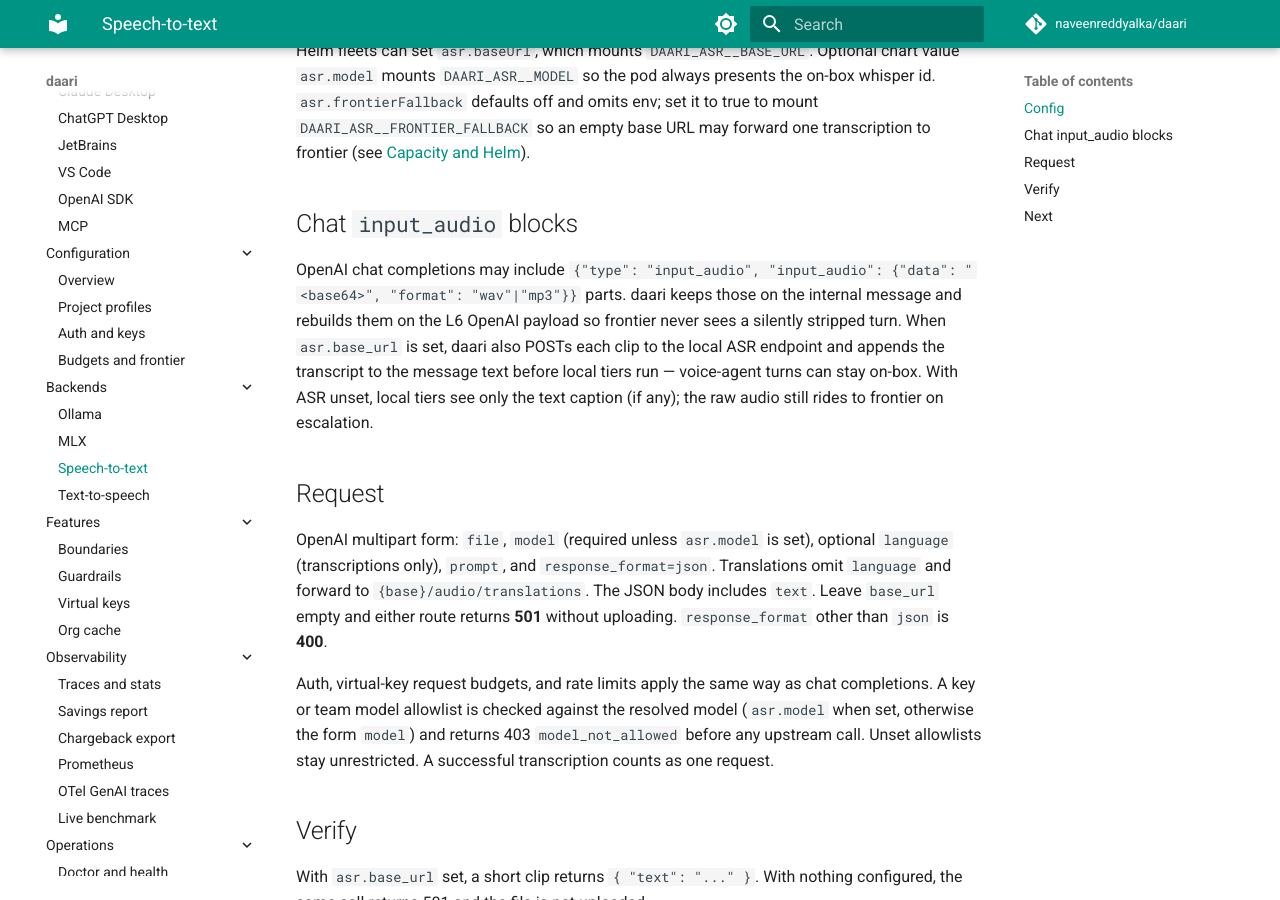
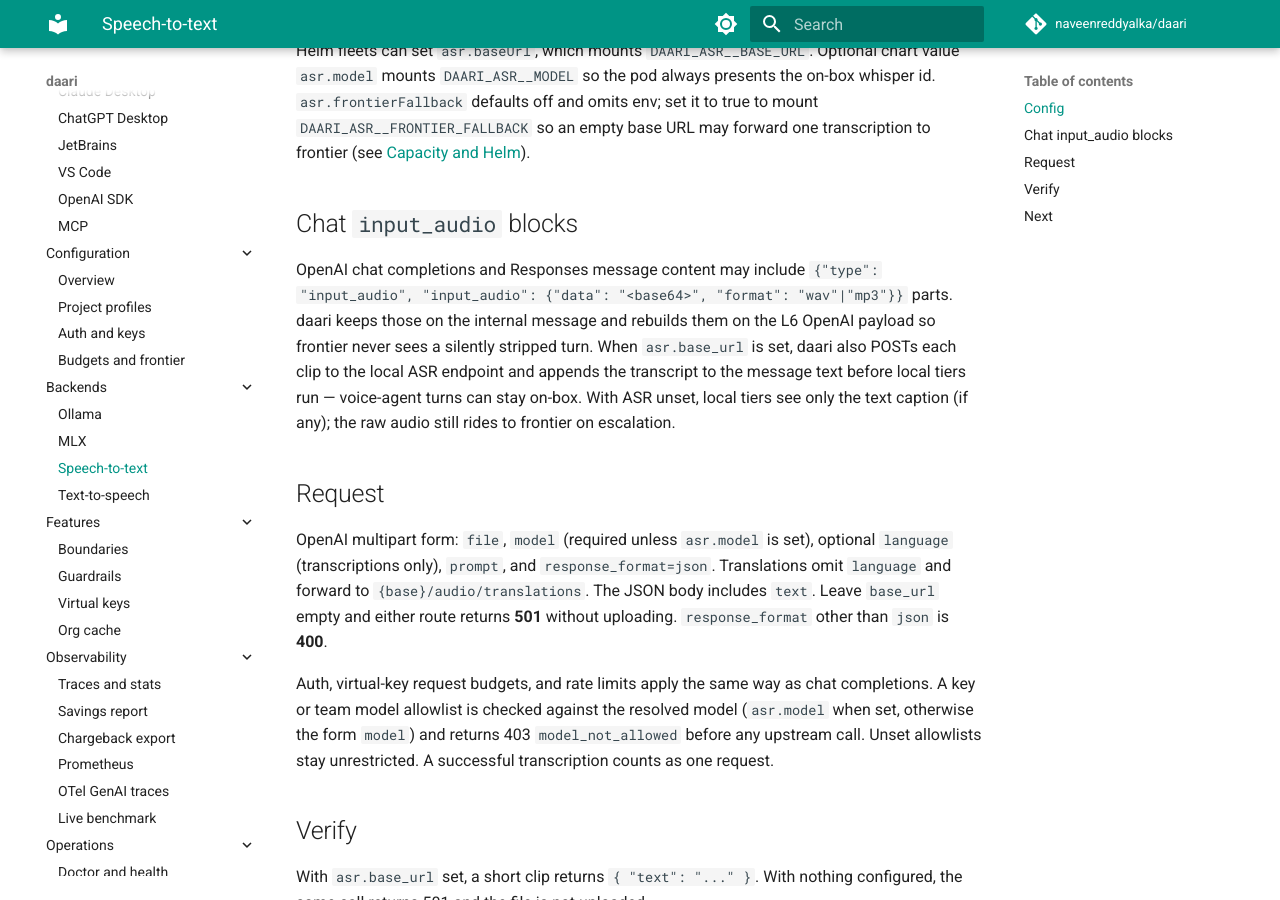
Before and after one commit to naveenreddyalka/daari, an MkDocs documentation site: the page built from docs/developer/guides/backends/asr.md, in a window 1280 px wide and 900 px high, scrolled down 685 px. Built offline with MkDocs 1.6.1 and Material for MkDocs 9.7.7, drawn with Linux system fonts in a browser that asks for light colours; comment, search, counter and statistics services are not loaded.

Commit message:
feat(gateway): preserve input_audio on Responses API turns (#1002)
Reuse extract_audio and the chat ASR inject path so Responses multimodal
voice turns keep clips through L6 instead of silently dropping them.

Co-authored-by: Cursor <cursoragent@cursor.com>

```diff
--- a/docs/developer/guides/backends/asr.md
+++ b/docs/developer/guides/backends/asr.md
@@ -19,7 +19,14 @@ Helm fleets can set `asr.baseUrl`, which mounts `DAARI_ASR__BASE_URL`. Optional
 
 ## Chat `input_audio` blocks
 
-OpenAI chat completions may include `{"type": "input_audio", "input_audio": {"data": "<base64>", "format": "wav"|"mp3"}}` parts. daari keeps those on the internal message and rebuilds them on the L6 OpenAI payload so frontier never sees a silently stripped turn. When `asr.base_url` is set, daari also POSTs each clip to the local ASR endpoint and appends the transcript to the message text before local tiers run — voice-agent turns can stay on-box. With ASR unset, local tiers see only the text caption (if any); the raw audio still rides to frontier on escalation.
+OpenAI chat completions and Responses message content may include
+`{"type": "input_audio", "input_audio": {"data": "<base64>", "format": "wav"|"mp3"}}`
+parts. daari keeps those on the internal message and rebuilds them on the L6 OpenAI
+payload so frontier never sees a silently stripped turn. When `asr.base_url` is set,
+daari also POSTs each clip to the local ASR endpoint and appends the transcript to the
+message text before local tiers run — voice-agent turns can stay on-box. With ASR unset,
+local tiers see only the text caption (if any); the raw audio still rides to frontier on
+escalation.
 
 ## Request
 
```
Also changed, not shown: docs/TRACKING.md (+9 -1 lines), 2 other files.
